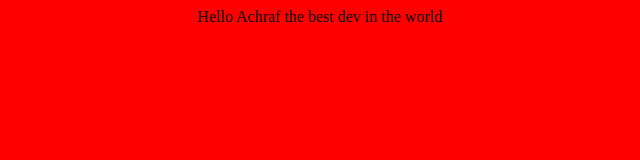
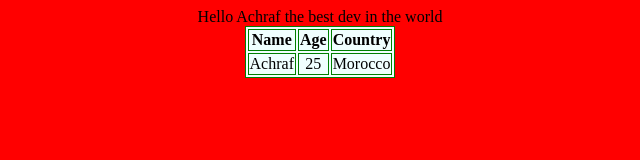
Before and after one commit to Piroraa/Test, a plain HTML site: page index.html in a window 1280 px wide. Shown: the whole page, without its empty margins (320-960 px from the left). Drawn offline with Linux system fonts and the light colour scheme.

Commit message:
adding table

```diff
--- a/index.html
+++ b/index.html
@@ -8,5 +8,17 @@
   </head>
   <body>
     Hello Achraf the best dev in the world
+    <table>
+        <tr>
+            <th>Name</th>
+            <th>Age</th>
+            <th>Country</th
+            </tr>
+        <tr>
+            <td>Achraf</td>
+            <td>25</td>
+            <td>Morocco</td>
+        </tr>
+    </table>
   </body>
 </html>
--- a/style.css
+++ b/style.css
@@ -2,3 +2,12 @@ body {
   text-align: center;
   background-color: red;
 }
+
+table,
+th,
+td {
+  background-color: azure;
+  border: solid 1px green;
+  margin-left: auto;
+  margin-right: auto;
+}
```
